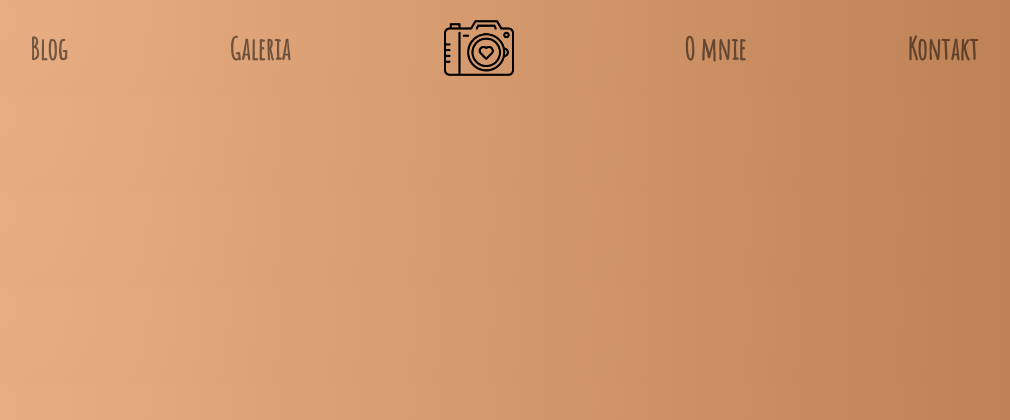
After one commit to Lok3rs/Karolina-Cieplicka-Fotografia, a Node server app: page /blog in a window 1280 px wide. The commit adds this page. Shown: the top 420 px of the page, without its empty margins (136-1146 px from the left). Run offline with Node 20, Linux system fonts and the light colour scheme; data that the repository does not hold is empty; some libraries are stand-ins or nearby versions.

Commit message:
add navbar

```diff
--- a/public/stylesheets/app.css
+++ b/public/stylesheets/app.css
@@ -0,0 +1,25 @@
+/* main styles */
+body {
+    margin: 0px;
+    padding: 0px;
+    background-image: radial-gradient(circle farthest-corner at 10% 20%, rgba(233, 175, 132, 1) 0%, rgba(186, 126, 81, 1) 95.6%);
+}
+
+/* navigation */
+#nav-ul {
+    display: flex;
+    justify-content: space-around;
+    align-items: center;
+    width: 100%;
+    font-family: "Amatic SC", cursive;
+    font-size: 30px;
+    font-weight: 600;
+}
+
+.navbar-nav {
+    font-size: 20px;
+}
+
+.nav-item a img {
+    height: 70px;
+}
--- a/routes/blog.js
+++ b/routes/blog.js
@@ -3,4 +3,17 @@ const express = require("express"),
   router = express.Router(),
   middleware = require("../middleware");
 
+//  INDEX ROUTE
+router.get("/", (req, res) => {
+  Blog.find({}, (err, blog) => {
+    if (err) {
+      console.log("ERROR : ${err.message}");
+    } else {
+      res.render("blog/index", {
+        blog: blog
+      });
+    }
+  });
+});
+
 module.exports = router;
--- /dev/null
+++ b/views/blog/index.ejs
@@ -0,0 +1,5 @@
+<%- include("../partials/header") %>
+
+
+
+<%- include("../partials/footer") %>
--- a/views/landing.ejs
+++ b/views/landing.ejs
@@ -2,7 +2,7 @@
 <html>
 
 <head>
-    <title>Beaches Blog</title>
+    <title>Karolina Cieplicka - Fotografia</title>
     <link href="https://fonts.googleapis.com/css?family=Amatic+SC&display=swap" rel="stylesheet">
     <link rel="stylesheet" href="https://maxcdn.bootstrapcdn.com/bootstrap/3.3.5/css/bootstrap.min.css">
     <link rel="stylesheet" href="/stylesheets/landing.css">
--- /dev/null
+++ b/views/partials/footer.ejs
@@ -0,0 +1,11 @@
+<!-- jQuery -->
+<script src="https://code.jquery.com/jquery-3.4.1.min.js"
+    integrity="sha256-CSXorXvZcTkaix6Yvo6HppcZGetbYMGWSFlBw8HfCJo=" crossorigin="anonymous"></script>
+<!-- BOOSTRAP JS -->
+<script src="https://stackpath.bootstrapcdn.com/bootstrap/4.4.1/js/bootstrap.min.js"></script>
+<script src="https://stackpath.bootstrapcdn.com/bootstrap/4.4.1/js/bootstrap.bundle.min.js"></script>
+<!-- CUSTOM JS  -->
+<script src="/public/scripts/app.js"></script>
+</body>
+
+</html>
--- /dev/null
+++ b/views/partials/header.ejs
@@ -0,0 +1,56 @@
+<!DOCTYPE html>
+<html lang="pl">
+
+<head>
+    <meta charset="UTF-8">
+    <meta name="viewport" content="width=device-width, initial-scale=1.0">
+    <title>Karolina Cieplicka - Fotografia</title>
+    <!-- Google fonts -->
+    <link href="https://fonts.googleapis.com/css?family=Amatic+SC&display=swap" rel="stylesheet">
+    <!-- BOOTSTRAP STYLESHEETS -->
+    <link rel="stylesheet" href="https://stackpath.bootstrapcdn.com/bootstrap/4.4.1/css/bootstrap.min.css">
+    <!-- CUSTOM CSS -->
+    <link rel="stylesheet" type="text/css" href="/stylesheets/app.css">
+</head>
+
+<body>
+
+    <nav class="navbar navbar-expand-lg navbar-light">
+        <div class="container">
+            <button class="navbar-toggler" type="button" data-toggle="collapse" data-target="#navbarSupportedContent"
+                aria-controls="navbarSupportedContent" aria-expanded="false" aria-label="Toggle navigation">
+                <span class="navbar-toggler-icon"></span>
+            </button>
+            <div class="collapse navbar-collapse" id="navbarSupportedContent">
+                <ul class="navbar-nav" id="nav-ul">
+                    <li class="nav-item">
+                        <a href="/blog" class="nav-link">Blog</a>
+                    </li>
+                    <li class="nav-item">
+                        <a href="#" class="nav-link">Galeria</a>
+                    </li>
+                    <li class="nav-item">
+                        <a href="/blog" class="navbar-brand">
+                            <img src="/media/camera.png" alt="Logo">
+                        </a>
+                    </li>
+                    <li class="nav-item">
+                        <a href="#" class="nav-link">O mnie</a>
+                    </li class="nav-item">
+                    <li>
+                        <a href="#" class="nav-link">Kontakt</a>
+                    </li class="nav-item">
+                    <% if(currentUser){ %>
+                    <li class="nav-item">
+                        <a href="/blog/new" class="nav-link">Dodaj post</a>
+                    </li>
+                    <li>
+                        <a href="/logout" class="nav-link">Wyloguj</a>
+                    </li>
+
+                    <% } %>
+                </ul>
+            </div>
+        </div>
+
+    </nav>
```
Also changed, not shown: public/stylesheets/landing.css (+17 -5 lines), public/media/camera.png (added), public/media/navlogo.svg (added).
